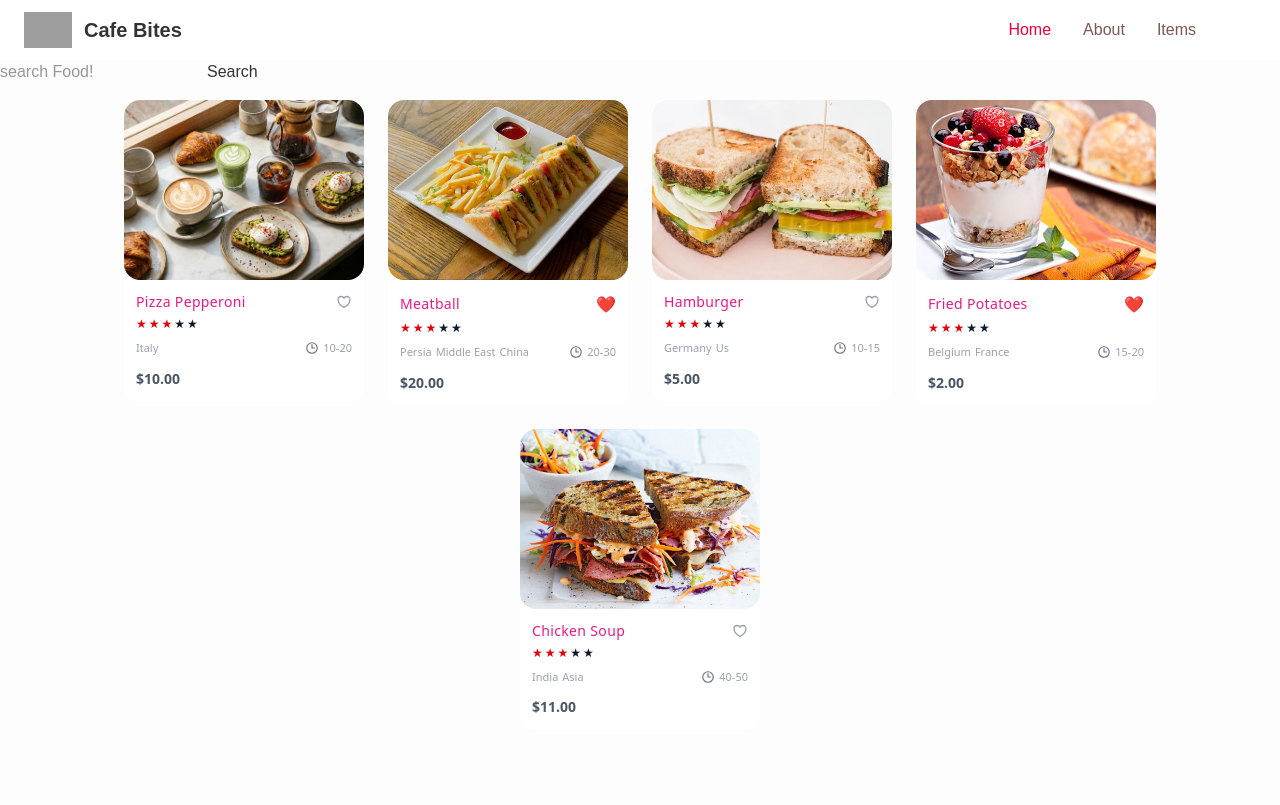
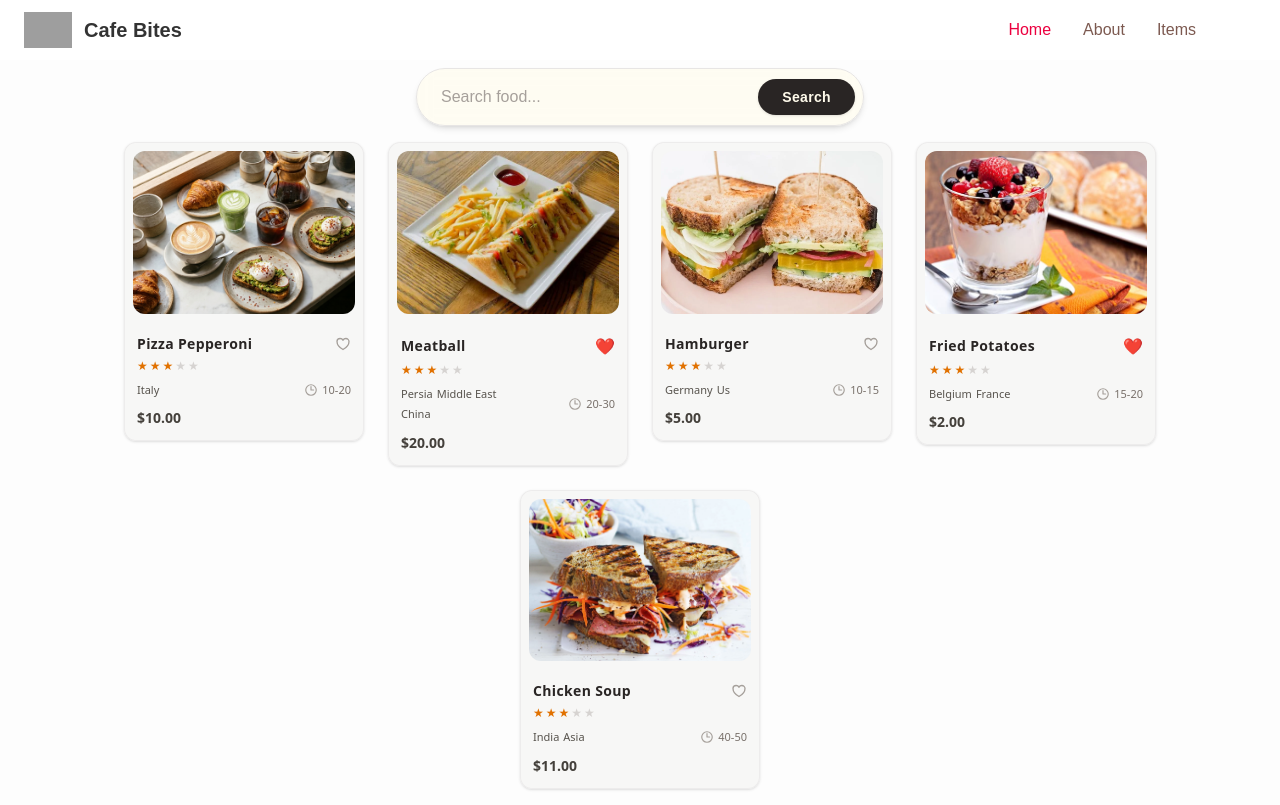
Before and after one commit to Shehbaz2121/Cafe-Bites, an Angular app: page / in a window 1280 px wide. Built offline with nearby package versions, Linux system fonts and the light colour scheme; grey boxes are pictures that could not be loaded.

Commit message:
styled the Search Bar & Added tags Route

```diff
--- a/src/app/app.routes.ts
+++ b/src/app/app.routes.ts
@@ -5,6 +5,7 @@ import { Pagenotfound } from './pagenotfound/pagenotfound';
 
 export const routes: Routes = [
     {path: 'search/:searchTerm', component: Home },
+    {path: 'tag/:tag', component: Home },
     { path: '', component: Home },
     { path: 'home', component: Home },
     { path: 'about', component: About },
--- a/src/app/home/home.html
+++ b/src/app/home/home.html
@@ -2,15 +2,15 @@
 <ul class="flex flex-wrap gap-6 p-4 justify-center">
   @for(food of foods$ |async; track food) {
     <a href="#" class="group block shrink-0">
-      <!-- Card Container with fixed width matching the screenshot proportions -->
-      <li class="w-[240px] bg-white rounded-xl overflow-hidden font-sans select-none">
+      <!-- Card Container with cozy cafe olive-stone backing -->
+      <li class="w-[240px] bg-stone-100/80 border border-stone-200/60 rounded-xl overflow-hidden font-sans select-none shadow-sm transition-all duration-300 group-hover:shadow-md group-hover:border-stone-300">
 
         <!-- Image Container: Square/slightly rectangular with rounded corners -->
-        <div class="relative w-full aspect-[4/3] overflow-hidden rounded-2xl">
+        <div class="relative w-full aspect-[4/3] overflow-hidden p-2">
           <img
             [src]="food.imageURL"
             alt="Food item"
-            class="w-full h-full object-cover transition-transform duration-300 group-hover:scale-105"
+            class="w-full h-full object-cover rounded-xl transition-transform duration-300 group-hover:scale-105"
           >
         </div>
 
@@ -18,36 +18,36 @@
         <div class="p-3">
           <!-- Name & Favorite Heart Row -->
           <div class="flex items-center justify-between gap-2">
-            <p class="text-sm font-medium text-pink-600/90 tracking-wide line-clamp-1">
+            <p class="text-sm font-semibold text-stone-800 tracking-wide line-clamp-1">
               {{food.name}}
             </p>
             @if(food.favorite == true) {
-                <span class="text-red-500 hover:text-red-600 transition-colors duration-200 cursor-pointer shrink-0">
+              <span class="text-amber-700 hover:text-amber-800 transition-colors duration-200 cursor-pointer shrink-0">
                 ❤
               </span>
             } @else {
-               <span class="text-gray-400 hover:text-gray-500 transition-colors duration-200 cursor-pointer shrink-0">
-  <!-- Clean SVG outline heart instead of a filled text character -->
+              <span class="text-stone-400 hover:text-stone-600 transition-colors duration-200 cursor-pointer shrink-0">
+                <!-- Clean SVG outline heart -->
                 <svg xmlns="http://w3.org" fill="none" viewBox="0 0 24 24" stroke-width="2" stroke="currentColor" class="w-4 h-4">
                   <path stroke-linecap="round" stroke-linejoin="round" d="M21 8.25c0-2.485-2.099-4.5-4.688-4.5-1.935 0-3.597 1.126-4.312 2.733-.715-1.607-2.377-2.733-4.313-2.733C5.1 3.75 3 5.765 3 8.25c0 7.22 9 12 9 12s9-4.78 9-12Z" />
-  </svg></span>
+                </svg>
+              </span>
             }
-
           </div>
 
-          <!-- Rating Stars Mock (Hardcoded to match image structure) -->
+          <!-- Rating Stars (Swapped red/gray out for warm cafe colors) -->
           <div class="flex items-center gap-0.5 mt-1 text-xs">
-            <span class="text-red-600">★</span>
-            <span class="text-red-600">★</span>
-            <span class="text-red-600">★</span>
-            <span class="text-gray-900">★</span>
-            <span class="text-gray-900">★</span>
+            <span class="text-amber-600">★</span>
+            <span class="text-amber-600">★</span>
+            <span class="text-amber-600">★</span>
+            <span class="text-stone-300">★</span>
+            <span class="text-stone-300">★</span>
           </div>
 
           <!-- Origins & Delivery Info Footer Row -->
-          <div class="flex items-center justify-between mt-2 text-[11px] text-gray-400 font-normal">
+          <div class="flex items-center justify-between mt-2 text-[11px] text-stone-500 font-normal">
             <!-- Origins Tags -->
-            <div class="flex flex-wrap gap-1 max-w-[60%]">
+            <div class="flex flex-wrap gap-1 max-w-[60%] text-stone-600 font-medium">
               @for(origin of food.origins; track origin) {
                 <span class="capitalize">
                   {{origin}}
@@ -57,7 +57,7 @@
 
             <!-- Delivery Time Info -->
             <div class="flex items-center gap-1 shrink-0">
-              <svg xmlns="http://w3.org" fill="none" viewBox="0 0 24 24" stroke-width="2" stroke="currentColor" class="w-3.5 h-3.5 stroke-gray-500">
+              <svg xmlns="http://w3.org" fill="none" viewBox="0 0 24 24" stroke-width="2" stroke="currentColor" class="w-3.5 h-3.5 stroke-stone-400">
                 <path stroke-linecap="round" stroke-linejoin="round" d="M12 6v6h4.5m4.5 0a9 9 0 1 1-18 0 9 9 0 0 1 18 0Z" />
               </svg>
               <span>{{food.deliveryTime}}</span>
@@ -65,7 +65,7 @@
           </div>
 
           <!-- Price Highlight -->
-          <div class="mt-3 text-sm font-semibold text-gray-600">
+          <div class="mt-2.5 text-sm font-bold text-stone-700">
             {{ food.price | currency }}
           </div>
         </div>
--- a/src/app/search/search.html
+++ b/src/app/search/search.html
@@ -1,4 +1,17 @@
-<div>
-    <input type="text" (input)="searchTerm.set($any($event.target).value)" placeholder="search Food!">
-    <button (click)="search()">Search</button>
+<div class="flex items-center mt-2 gap-2 p-2 max-w-md mx-auto bg-amber-50/60 backdrop-blur-sm border border-stone-200 rounded-full shadow-md transition-all duration-300 focus-within:shadow-lg focus-within:border-amber-700/40">
+  <!-- Search Input -->
+  <input
+    type="text"
+    (input)="searchTerm.set($any($event.target).value)"
+    placeholder="Search food..."
+    class="w-full pl-4 pr-2 py-2 bg-transparent text-stone-800 placeholder-stone-400 font-medium rounded-full focus:outline-none text-base"
+  >
+
+  <!-- Search Button -->
+  <button
+    (click)="search()"
+    class="px-6 py-2 bg-stone-800 hover:bg-amber-900 text-amber-50 font-semibold rounded-full shadow-sm hover:shadow transition-all duration-200 active:scale-95 whitespace-nowrap text-sm tracking-wide"
+  >
+    Search
+  </button>
 </div>
```
Lines whose indentation alone changed are shown as unchanged.
